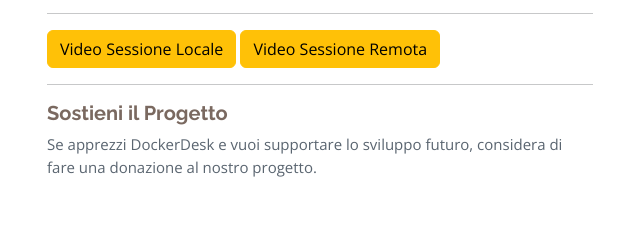
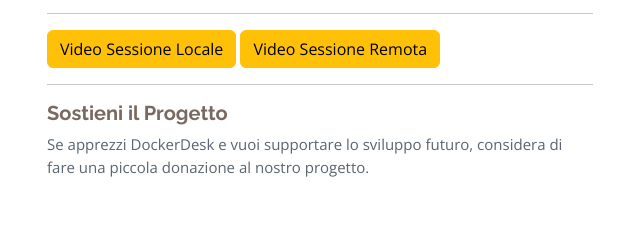
Before and after one commit to Gioking/DockerDeskSite, a plain HTML site: page index.html in a window 1280 px wide. Shown: the part 3206-3445 px from the top of the page, 605-1245 px from the left. Drawn offline with nearby package versions, Linux system fonts and the light colour scheme.

Commit message:
in progress

```diff
--- a/index.html
+++ b/index.html
@@ -208,7 +208,7 @@
             <hr>
             <div data-aos="fade-up" data-aos-delay="400">
               <h4>Sostieni il Progetto</h4>
-              <p>Se apprezzi DockerDesk e vuoi supportare lo sviluppo futuro, considera di fare una donazione al nostro progetto.</p>
+              <p>Se apprezzi DockerDesk e vuoi supportare lo sviluppo futuro, considera di fare una piccola donazione al nostro progetto.</p>
               <!-- <a href="https://www.buymeacoffee.com/dockerdesk" target="_blank" class="btn btn-success">Dona</a> -->
               <script type="text/javascript" src="https://cdnjs.buymeacoffee.com/1.0.0/button.prod.min.js" data-name="bmc-button" data-slug="dockerdesk" data-color="#FFDD00" data-emoji="☕" data-font="Cookie" data-text="Buy me a coffee" data-outline-color="#000000" data-font-color="#000000" data-coffee-color="#ffffff"></script>
             </div>
```
